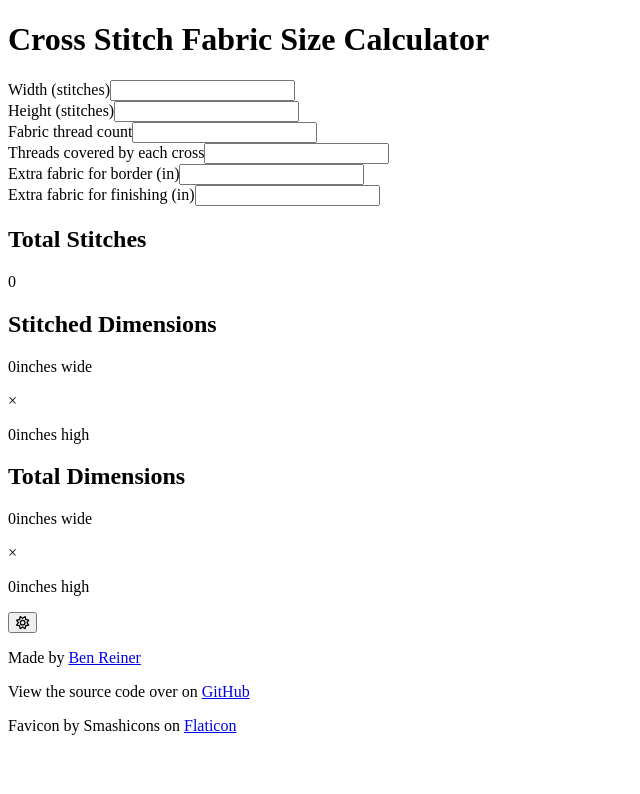
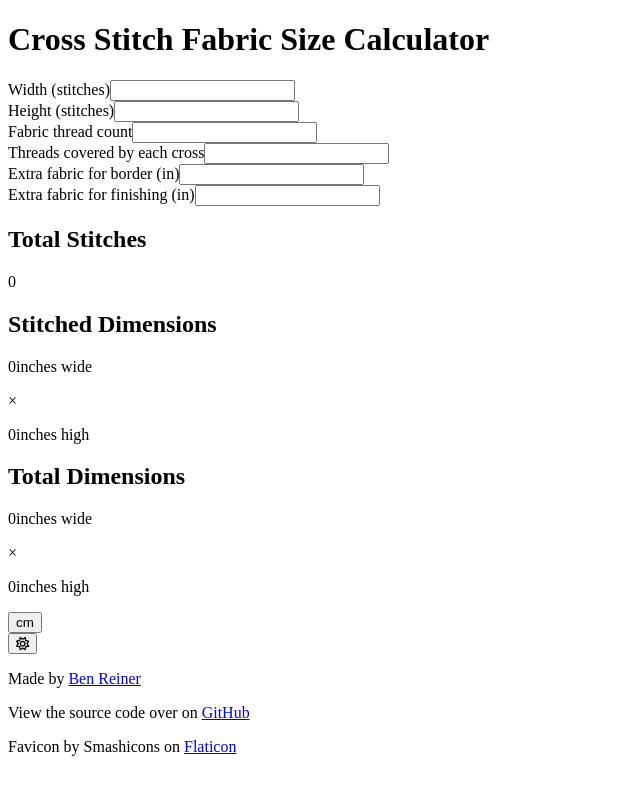
Before and after one commit to reinerb/cross-stitch-calculator, a React (Vite) app: page / in a window 1280 px wide. Shown: the top 794 px of the page, without its empty margins (0-640 px from the left). Built offline with nearby package versions, Linux system fonts and the light colour scheme; the HTML template or start-up script is replaced by a standard one.

Commit message:
Add MetricToggle component

```diff
--- a/src/App.tsx
+++ b/src/App.tsx
@@ -5,6 +5,7 @@ import { useDarkMode, useLocalStorage } from "usehooks-ts";
 import type { StitchStats } from "./utils/types/types";
 import Footer from "./utils/components/Footer";
 import DarkModeSwitcher from "./utils/components/DarkModeSwitcher";
+import MetricToggle from "./utils/components/MetricToggle";
 
 export default function CrossStitchCalculator() {
   const defaultStats: StitchStats = {
@@ -17,7 +18,7 @@ export default function CrossStitchCalculator() {
   };
 
   const [stats, setStats] = useState<StitchStats>(defaultStats);
-  const [metric] = useLocalStorage<boolean>("metric", false);
+  const [metric, setMetric] = useLocalStorage<boolean>("metric", false);
   const { isDarkMode, toggle } = useDarkMode();
 
   const handleChange = (e: ChangeEvent<HTMLInputElement>): void => {
@@ -27,6 +28,27 @@ export default function CrossStitchCalculator() {
         [e.target.name]: e.target.value,
       };
     });
+  };
+
+  const toggleMetric = () => {
+    if (metric) {
+      setStats((prev) => {
+        return {
+          ...prev,
+          borderSize: String(Number(prev.borderSize) / 2.5),
+          finishingSize: String(Number(prev.finishingSize) / 2.5),
+        };
+      });
+    } else {
+      setStats((prev) => {
+        return {
+          ...prev,
+          borderSize: String(Number(prev.borderSize) * 2.5),
+          finishingSize: String(Number(prev.finishingSize) * 2.5),
+        };
+      });
+    }
+    setMetric((prev) => !prev);
   };
 
   return (
@@ -47,6 +69,11 @@ export default function CrossStitchCalculator() {
             className="row-span-2"
           />
           <DerivedStatsDisplay stats={stats} metric={metric} />
+          <MetricToggle
+            metric={metric}
+            toggle={toggleMetric}
+            className="absolute right-3 top-3"
+          />
         </main>
         <DarkModeSwitcher
           darkMode={isDarkMode}
--- /dev/null
+++ b/src/utils/components/MetricToggle.tsx
@@ -0,0 +1,15 @@
+type MetricToggleProps = {
+  metric: boolean;
+  toggle: () => void;
+  className?: string;
+};
+
+function MetricToggle({ metric, toggle, className }: MetricToggleProps) {
+  return (
+    <button onClick={toggle} className={className}>
+      {metric ? "in" : "cm"}
+    </button>
+  );
+}
+
+export default MetricToggle;
```
